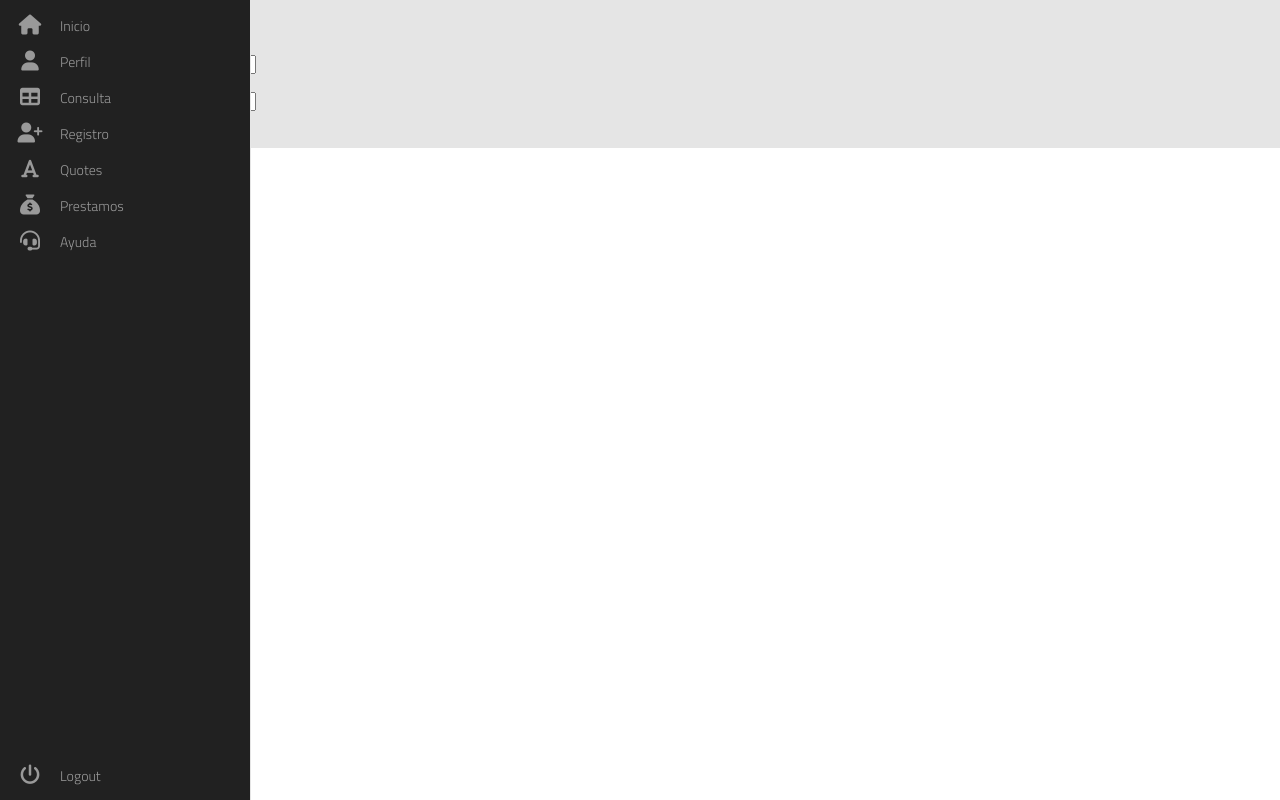
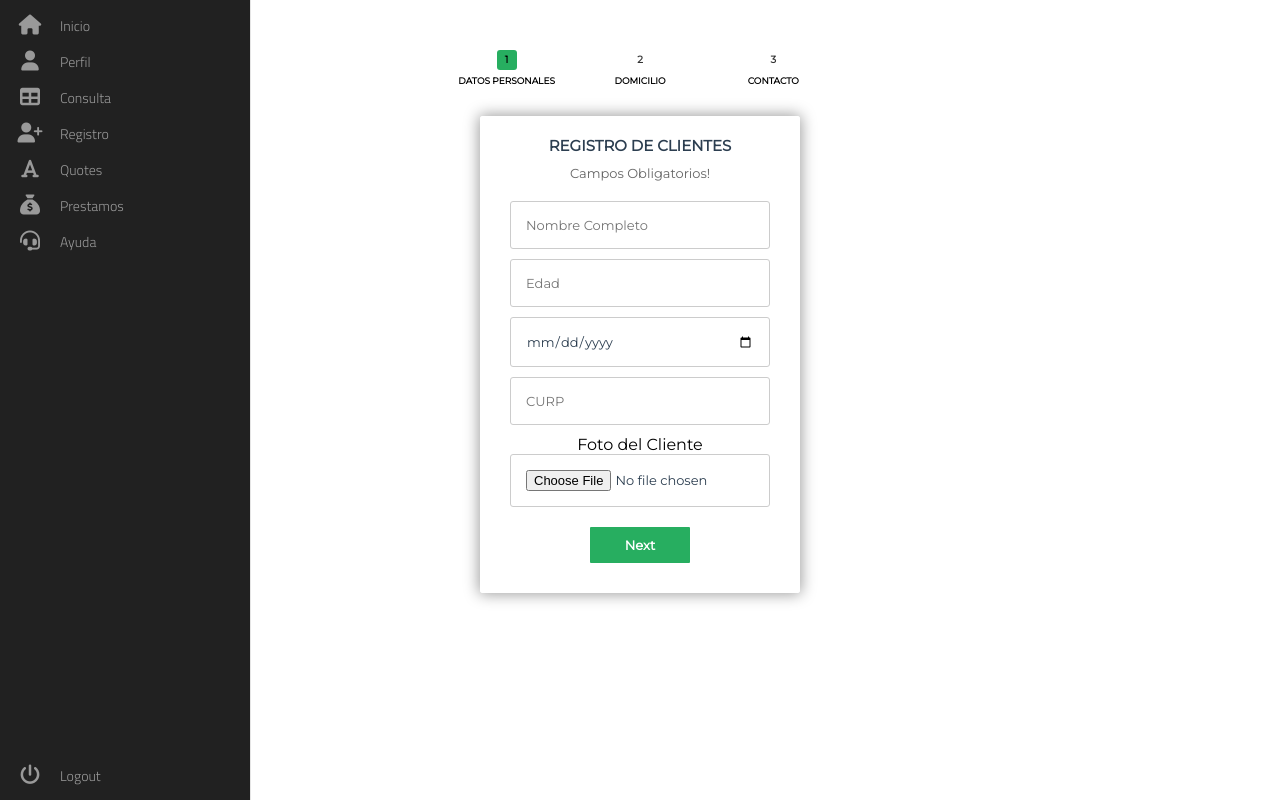
Before and after one commit to JesusHT/JadarBank, a PHP site: page /jadarbank/nuevo in a window 1280 px wide. Run offline with PHP 8.4, Linux system fonts and the light colour scheme; some libraries are stand-ins or nearby versions; some web fonts are replaced.

Commit message:
Add Register

```diff
--- a/config/config.php
+++ b/config/config.php
@@ -1,6 +1,6 @@
 <?php
 
-    define('URL', 'http://jadarbank.com/');
+    define('URL', 'http://localhost/jadarbank/');
 
     define('HOST','localhost');
     define('DB','database');
--- a/models/nuevomodel.php
+++ b/models/nuevomodel.php
@@ -10,6 +10,10 @@
             // Ingresar datos en la BD
             echo 'Insertar Datos';
         }
+
+        public function update(){
+            echo 'Actualizar datos';
+        }
     }
 
 ?>
--- /dev/null
+++ b/public/css/nav.css
@@ -0,0 +1,118 @@
+/*custom font*/
+@import url(https://fonts.googleapis.com/css?family=Montserrat);
+
+body {
+  font-family: montserrat, arial, verdana;
+}
+/*form styles*/
+#msform {
+  width: 400px;
+  margin: 50px auto;
+  text-align: center;
+  position: relative;
+}
+#msform fieldset {
+  background-color: #fff;
+  border: 0 none;
+  border-radius: 3px;
+  box-shadow: 0 0 15px 1px rgba(0, 0, 0, 0.4);
+  padding: 20px 30px;
+  box-sizing: border-box;
+  width: 80%;
+  margin: 0 10%;
+  position: relative;
+}
+/*Hide all except first fieldset*/
+#msform fieldset:not(:first-of-type) {
+  display: none;
+}
+/*inputs*/
+#msform input, #msform textarea {
+  padding: 15px;
+  border: 1px solid #ccc;
+  border-radius: 3px;
+  margin-bottom: 10px;
+  width: 100%;
+  box-sizing: border-box;
+  font-family: montserrat;
+  color: #2C3E50;
+  font-size: 13px;
+}
+/*buttons*/
+#msform .action-button {
+  width: 100px;
+  background-color: #27AE60;
+  font-weight: bold;
+  color: #fff;
+  border: 0 none;
+  border-radius: 1px;
+  cursor: pointer;
+  padding: 10px 5px;
+  margin: 10px 5px;
+}
+#msform .action-button:hover, #msform .action-button:focus {
+  box-shadow: 0 0 0 2px #fff, 0 0 0 3px #27AE60;
+}
+/*headings*/
+.fs-title {
+  font-size: 15px;
+  text-transform: uppercase;
+  color: #2C3E50;
+  margin-bottom: 10px;
+}
+.fs-subtitle {
+  font-weight: normal;
+  font-size: 13px;
+  color: #666;
+  margin-bottom: 20px;
+}
+/*progressbar*/
+#progressbar {
+  margin-bottom: 30px;
+  overflow: hidden;
+  /*CSS counters to number the steps*/
+  counter-reset: step;
+}
+#progressbar li {
+  list-style-type: none;
+  color: black;
+  font-weight: bold;
+  text-transform: uppercase;
+  font-size: 9px;
+  width: 33.33%;
+  float: left;
+  position: relative;
+}
+#progressbar li:before {
+  content: counter(step);
+  counter-increment: step;
+  width: 20px;
+  line-height: 20px;
+  display: block;
+  font-size: 10px;
+  color: #333;
+  background-color:#fff;
+  border-radius: 3px;
+  margin: 0 auto 5px auto;
+}
+/*progressbar connectors*/
+#progressbar li:after {
+  content: '';
+  width: 100%;
+  height: 2px;
+  background-color: #fff;
+  position: absolute;
+  left: -50%;
+  top: 9px;
+  z-index: -1; /*put it behind the numbers*/
+}
+#progressbar li:first-child:after {
+  /*connector not needed before the first step*/
+  content: none;
+}
+/*marking active/completed steps green*/
+/*The number of the step and the connector before it = green*/
+#progressbar li.active:before,  #progressbar li.active:after{
+  background-color: #27AE60;
+  color: black;
+}
--- /dev/null
+++ b/public/js/nav.js
@@ -0,0 +1,81 @@
+//jQuery time
+var current_fs, next_fs, previous_fs; //fieldsets
+var left, opacity, scale; //fieldset properties which we will animate
+var animating; //flag to prevent quick multi-click glitches
+
+$(".next").click(function(){
+  if(animating) return false;
+  animating = true;
+
+  current_fs = $(this).parent();
+  next_fs = $(this).parent().next();
+
+  //activate next step on progressbar using the index of next_fs
+  $("#progressbar li").eq($("fieldset").index(next_fs)).addClass("active");
+
+  //show the next fieldset
+  next_fs.show();
+  //hide the current fieldset with style
+  current_fs.animate({opacity: 0}, {
+    step: function(now, mx) {
+      //as the opacity of current_fs reduces to 0 - stored in "now"
+      //1. scale current_fs down to 80%
+      scale = 1 - (1 - now) * 0.2;
+      //2. bring next_fs from the right(50%)
+      left = (now * 50)+"%";
+      //3. increase opacity of next_fs to 1 as it moves in
+      opacity = 1 - now;
+      current_fs.css({
+        'transform': 'scale('+scale+')',
+        'position': 'absolute'
+      });
+      next_fs.css({'left': left, 'opacity': opacity});
+    },
+    duration: 800,
+    complete: function(){
+      current_fs.hide();
+      animating = false;
+    },
+    //this comes from the custom easing plugin
+    easing: 'easeInOutBack'
+  });
+});
+
+$(".previous").click(function(){
+  if(animating) return false;
+  animating = true;
+
+  current_fs = $(this).parent();
+  previous_fs = $(this).parent().prev();
+
+  //de-activate current step on progressbar
+  $("#progressbar li").eq($("fieldset").index(current_fs)).removeClass("active");
+
+  //show the previous fieldset
+  previous_fs.show();
+  //hide the current fieldset with style
+  current_fs.animate({opacity: 0}, {
+    step: function(now, mx) {
+      //as the opacity of current_fs reduces to 0 - stored in "now"
+      //1. scale previous_fs from 80% to 100%
+      scale = 0.8 + (1 - now) * 0.2;
+      //2. take current_fs to the right(50%) - from 0%
+      left = ((1-now) * 50)+"%";
+      //3. increase opacity of previous_fs to 1 as it moves in
+      opacity = 1 - now;
+      current_fs.css({'left': left});
+      previous_fs.css({'transform': 'scale('+scale+')', 'opacity': opacity});
+    },
+    duration: 800,
+    complete: function(){
+      current_fs.hide();
+      animating = false;
+    },
+    //this comes from the custom easing plugin
+    easing: 'easeInOutBack'
+  });
+});
+
+$(".submit").click(function(){
+  return false;
+})
--- a/views/footer.php
+++ /dev/null
@@ -1,3 +0,0 @@
-<div class="footer">
-    © JADAR BANK 2022
-</div>
--- a/views/nuevo/index.php
+++ b/views/nuevo/index.php
@@ -4,28 +4,58 @@
     <meta charset="UTF-8">
     <meta http-equiv="X-UA-Compatible" content="IE=edge">
     <meta name="viewport" content="width=device-width, initial-scale=1.0">
+    <link rel="stylesheet" href="<?php echo constant('URL'); ?>public/css/nav.css">
     <title>JADAR BANK</title>
 </head>
 <body>
     <?php require 'views/header.php'; ?>
 
-    <div class="area">
-        <h1 class="center">Registro</h1>
+    <div class="">
 
-        <form action="<?php echo constant('URL'); ?>nuevo/registrarCliente" method="POST" >
-            <p>
-                <label for="matricula">Matricula</label><br>
-                <input type="text" name="matricula" id="">
-            </p>
-            <p>
-                <label for="matricula">Nombre</label><br>
-                <input type="text" name="nombre" id="">
-            </p>
-            <p>
-                <br>
-                <input type="submit" value="Registrar">
-            </p>
-        </form>
+        <!-- multistep form -->
+  <form id="msform">
+    <!-- progressbar -->
+    <ul id="progressbar">
+      <li class="active">Datos personales</li>
+      <li>Domicilio</li>
+      <li>Contacto</li>
+    </ul>
+    <!-- fieldsets -->
+    <fieldset>
+      <h2 class="fs-title">Registro De Clientes</h2>
+      <h3 class="fs-subtitle">Campos Obligatorios!</h3>
+      <input type="text" name="inp_nombreCompleto" id="inp_nombreCompleto" class="form-control" required placeholder="Nombre Completo">
+      <input type="number" name="inp_edad" id="inp_edad" class="form-control" required placeholder="Edad">
+      <input type="date" name="inp_fechaNacimiento" id="inp_fechaNacimiento" class="form-control" required placeholder="Fecha de nacimiento">
+      <input type="text" name="inp_curp" id="inp_curp" class="form-control" required placeholder="CURP">
+	<label for="">Foto del Cliente</label>
+      <input type="file" name="featured" id="featured" class="form-control" required accept="image/*" class="form-control" >
+      <input type="button" name="next" class="next action-button" value="Next" />
+    </fieldset>
+    <fieldset>
+      <h2 class="fs-title">Domicilio</h2>
+      <h3 class="fs-subtitle">Campos Obligatorios!</h3>
+      <input type="text" name="inp_domicilio" id="inp_domicilio" class="form-control" required placeholder="Domicilio">
+      <input type="text" name="inp_codigoPostal" id="inp_codigoPostal" class="form-control" required placeholder="Codigo postal">
+      <input type="text" name="inp_municipio" id="inp_municipio" class="form-control" required placeholder="Municipio">
+      <input type="text" name="inp_pais" id="inp_pais" class="form-control" required placeholder="Pais">
+      <input type="button" name="previous" class="previous action-button" value="Previous" />
+      <input type="button" name="next" class="next action-button" value="Next" />
+    </fieldset>
+    <fieldset>
+      <h2 class="fs-title">Contacto</h2>
+      <h3 class="fs-subtitle">Campos Obligatorios!</h3>
+      <input type="number" name="inp_numeroTelefonico" id="inp_numeroTelefonico" class="form-control" required placeholder="Numero de Telefono">
+      <input type="text" name="inp_email" id="inp_email" class="form-control" required placeholder="Correo electronico">
+      <input type="text" name="inp_contraseña" id="inp_contraseña" class="form-control" required placeholder="Contraseña">
+      <input type="text" name="inp_contraseña2" id="inp_contraseña2" class="form-control" required placeholder="Confirmar Contraseña">
+      <input type="button" name="previous" class="previous action-button" value="Previous" />
+      <input type="submit" name="submit" class="submit action-button" value="Submit" />
+    </fieldset>
+  </form>
     </div>
+    <script src="https://cdnjs.cloudflare.com/ajax/libs/jquery/2.1.3/jquery.min.js" ></script>
+    <script src="https://cdnjs.cloudflare.com/ajax/libs/jquery-easing/1.3/jquery.easing.min.js"></script>
+    <script type="text/javascript" src="<?php echo constant('URL'); ?>public/js/nav.js"></script>
 </body>
 </html>
```
